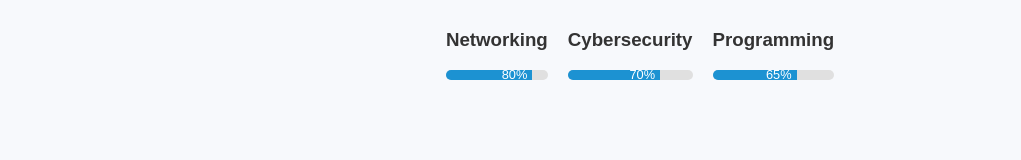
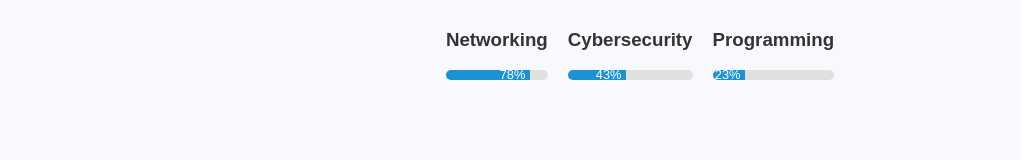
Before and after one commit to FalkovNikitaOfficial/Resume, a plain HTML site: page index.html in a window 1280 px wide. Shown: the part 1148-1308 px from the top of the page, without its empty margins (0-1021 px from the left). Drawn offline with Linux system fonts and the light colour scheme.

Commit message:
Update index.html

```diff
--- a/index.html
+++ b/index.html
@@ -49,15 +49,15 @@
             <div class="skills-grid">
                 <div>
                     <h3>Networking</h3>
-                    <div class="skill-bar"><span style="width: 80%;">80%</span></div>
+                    <div class="skill-bar"><span style="width: 78%;">78%</span></div>
                 </div>
                 <div>
                     <h3>Cybersecurity</h3>
-                    <div class="skill-bar"><span style="width: 70%;">70%</span></div>
+                    <div class="skill-bar"><span style="width: 43%;">43%</span></div>
                 </div>
                 <div>
                     <h3>Programming</h3>
-                    <div class="skill-bar"><span style="width: 65%;">65%</span></div>
+                    <div class="skill-bar"><span style="width: 23%;">23%</span></div>
                 </div>
             </div>
         </section>
```
